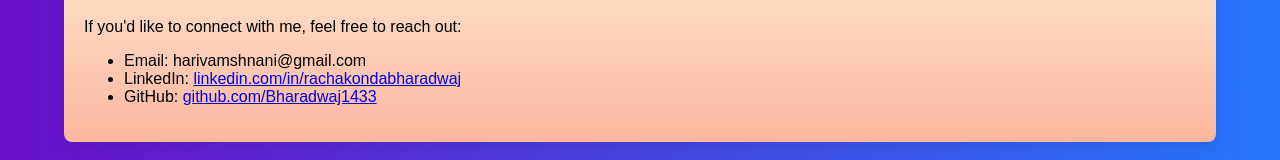
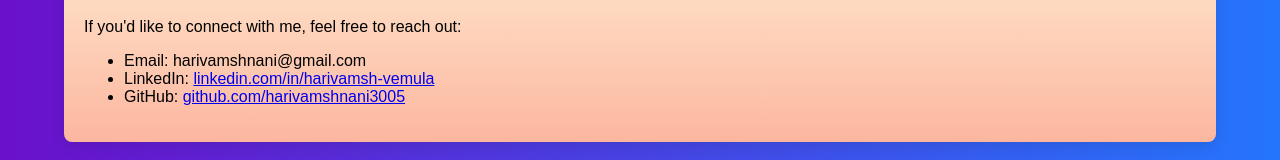
Before and after one commit to harivamshnani3005/Portfolio, a plain HTML site: page index.html in a window 1280 px wide. Shown: the part 2201-2361 px from the top of the page. Drawn offline with Linux system fonts and the light colour scheme.

Commit message:
Update index.html

```diff
--- a/index.html
+++ b/index.html
@@ -182,8 +182,8 @@
             <p>If you'd like to connect with me, feel free to reach out:</p>
             <ul>
                 <li>Email: harivamshnani@gmail.com</li>
-                <li>LinkedIn: <a href="https://www.linkedin.com/in/rachakonda-bharadwaj-2a6324287/" target="_blank">linkedin.com/in/rachakondabharadwaj</a></li>
-                <li>GitHub: <a href="https://github.com/Bharadwaj1433" target="_blank">github.com/Bharadwaj1433</a></li>
+                <li>LinkedIn: <a href="https://www.linkedin.com/in/harivamsh-vemula-881007264/" target="_blank">linkedin.com/in/harivamsh-vemula</a></li>
+                <li>GitHub: <a href="https://github.com/harivamshnani3005" target="_blank">github.com/harivamshnani3005</a></li>
             </ul>
         </section>
     </div>
```
